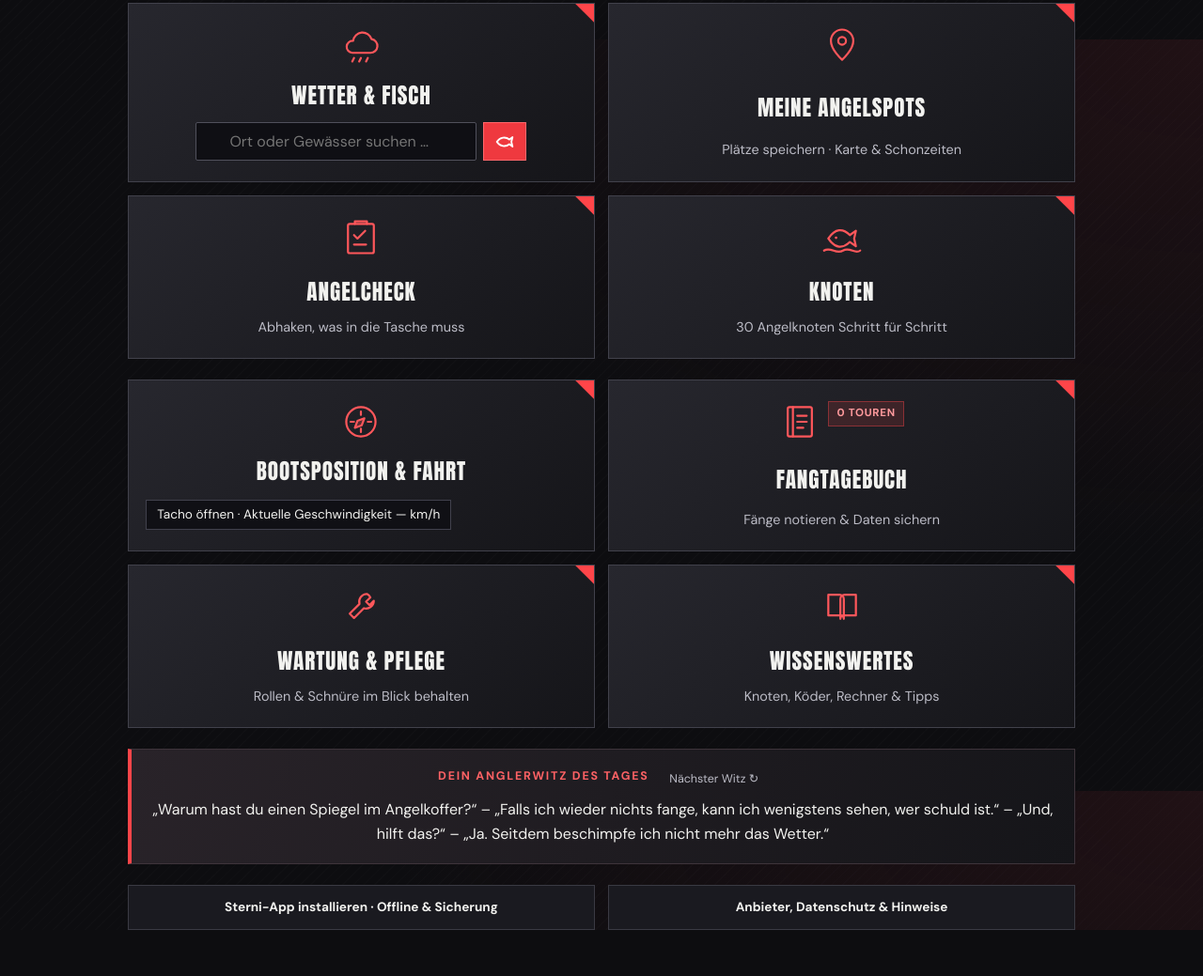
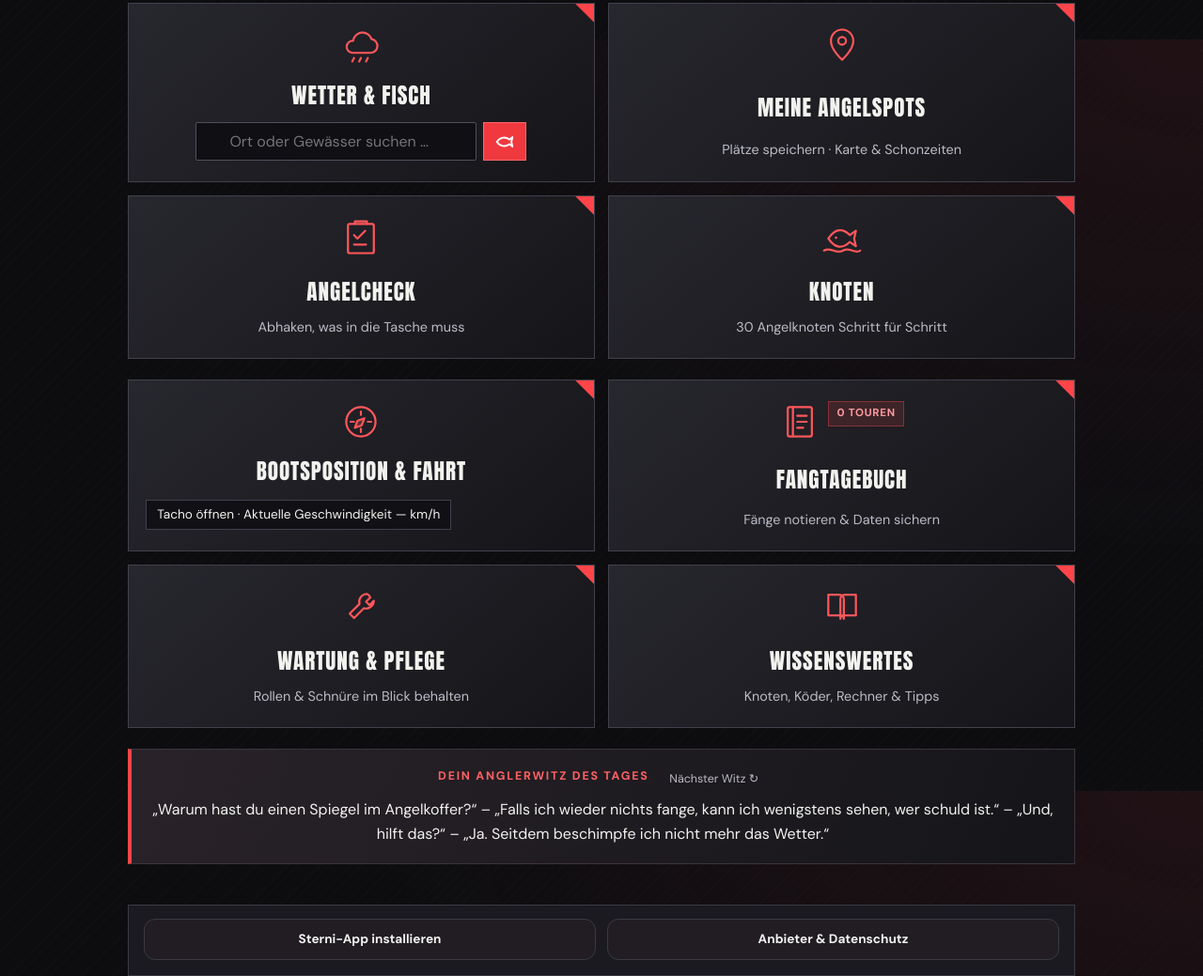
Before and after one commit to christianpaulsternberg-sketch/Sterni-APP, a plain HTML site: page index.html in a window 1280 px wide. Shown: the part 758-1797 px from the top of the page at 94% size. Before the commit the page ends 1748 px from the top, so only its background shows below. Drawn offline with nearby package versions, Linux system fonts and the light colour scheme.

Commit message:
Vereinheitliche Footer auf allen App-Seiten

```diff
--- a/index.html
+++ b/index.html
@@ -205,9 +205,6 @@
           <p id="anglerwitz" class="daily-joke-text"></p>
         </article>
 
-        <div class="quick-links start-bottom-tiles" id="start-bottom-tiles">
-          <a class="app-install" href="#installation">Sterni-App installieren · Offline &amp; Sicherung</a>
-        </div>
       </section>
 
       <section id="view-installation" class="app-view" aria-labelledby="installation-heading" hidden>
@@ -1315,7 +1312,7 @@
     </main>
 
     <!-- Legal Footer -->
-    <footer class="app-legal-footer" aria-label="Anbieter, Datenschutz und Hinweise"><h2><a class="legal-tile-link" href="#hinweise">Anbieter, Datenschutz &amp; Hinweise</a></h2><nav aria-label="Rechtliche Informationen"><a href="#hinweise">Anbieter / Impressum</a><a href="#hinweise">Datenschutz</a><a href="#hinweise">Hinweise</a><a href="#hinweise">Gewährleistung &amp; Haftung</a></nav><p><strong>Gewährleistungs- und Haftungshinweis</strong><br>Keine zusätzliche Garantie für Vollständigkeit, Fehlerfreiheit oder Verfügbarkeit. Gesetzliche Ansprüche bleiben unberührt.</p></footer>
+    <footer class="app-legal-footer" aria-label="Sterni-App-Footer"><div class="app-footer-actions"><a class="app-install" href="#installation">Sterni-App installieren</a><a class="legal-tile-link" href="#hinweise">Anbieter &amp; Datenschutz</a></div></footer>
   </div>
 
   <!-- Sticky Bottom Quick-Nav (visible when not on #start) -->
--- a/js/app.js
+++ b/js/app.js
@@ -61,14 +61,6 @@ window.STERNI_APP = (() => {
     });
 
     const stickyNav = document.getElementById("sticky-quick-nav");
-    const legalFooter = document.querySelector(".app-legal-footer");
-    const footerParent = clean === "start"
-      ? document.getElementById("start-bottom-tiles")
-      : document.querySelector(".app-shell");
-    if (legalFooter) legalFooter.hidden = clean === "quiz";
-    if (legalFooter && footerParent && legalFooter.parentElement !== footerParent) {
-      footerParent.append(legalFooter);
-    }
     const select = document.getElementById("quick-nav-select");
     stickyNav.hidden = clean === "start" || clean === "quiz";
     if (clean === "start") {
--- a/legal-footer.css
+++ b/legal-footer.css
@@ -1,2 +1,47 @@
-footer.app-legal-footer{display:block;box-sizing:border-box;width:100%;max-width:none;margin:0 auto;padding:16px 12px calc(18px + env(safe-area-inset-bottom,0px));border:0;border-top:1px solid #59515d;border-radius:0;background:#141318;color:#e7e2ea;font:12px/1.6 system-ui,-apple-system,Segoe UI,sans-serif;text-align:center;overflow-wrap:normal}footer.app-legal-footer h2{font:700 14px/1.4 system-ui,-apple-system,Segoe UI,sans-serif;color:#fff5f2;letter-spacing:0;text-transform:none;margin:0 0 8px}footer.app-legal-footer nav{display:grid;grid-template-columns:repeat(4,minmax(0,1fr));align-items:center;gap:4px;margin:0;padding:0;overflow:visible}footer.app-legal-footer a{display:flex;justify-content:center;align-items:center;min-height:44px;color:#ffb8b9;font:600 12px/1.4 system-ui,-apple-system,Segoe UI,sans-serif;text-decoration:underline;text-underline-offset:3px;white-space:normal;word-break:normal;hyphens:none}footer.app-legal-footer a:focus-visible{outline:3px solid #ffcb87;outline-offset:2px}footer.app-legal-footer p{margin:10px 0 0;color:#d6d0dc;font:12px/1.6 system-ui,-apple-system,Segoe UI,sans-serif}footer.app-legal-footer strong{color:#fff5f2;font-weight:700}.has-app-route footer.app-legal-footer{margin-bottom:calc(110px + env(safe-area-inset-bottom,0px))}
-footer.app-legal-footer{padding:10px 10px calc(12px + env(safe-area-inset-bottom,0px));font-size:11px}footer.app-legal-footer h2{font-size:11px;margin-bottom:4px}footer.app-legal-footer a{font-size:11px;font-weight:400;min-height:44px}footer.app-legal-footer p{font-size:11px;line-height:1.5;margin-top:6px}
+footer.app-legal-footer {
+  width: 100%;
+  box-sizing: border-box;
+  margin: 0;
+  padding: 0.85rem max(1rem, var(--content-inset, 1rem)) calc(1rem + env(safe-area-inset-bottom, 0px));
+  border-top: 1px solid var(--border, #59515d);
+  background: var(--surface, #141318);
+}
+.app-footer-actions {
+  width: min(100%, 1120px);
+  margin: 0 auto;
+  display: grid;
+  grid-template-columns: repeat(2, minmax(0, 1fr));
+  gap: 0.75rem;
+}
+.app-footer-actions a {
+  display: flex;
+  align-items: center;
+  justify-content: center;
+  min-height: 44px;
+  padding: 0.7rem 0.9rem;
+  border: 1px solid var(--border, #59515d);
+  border-radius: 0.75rem;
+  background: var(--surface-raised, #211d23);
+  color: var(--ink, #f4eef4);
+  font: 700 0.85rem/1.35 var(--body, system-ui, sans-serif);
+  text-align: center;
+  text-decoration: none;
+  overflow-wrap: anywhere;
+  transition: border-color 0.16s ease, background 0.16s ease, transform 0.16s ease;
+}
+.app-footer-actions a:hover,
+.app-footer-actions a:active,
+.app-footer-actions a:focus-visible {
+  border-color: var(--accent, #ff4549);
+  background: linear-gradient(140deg, #3c282f, #1c181e);
+  transform: translateY(-2px);
+}
+.app-footer-actions a:focus-visible { outline: 3px solid #ffcb87; outline-offset: 2px; }
+@media (prefers-reduced-motion: reduce) {
+  .app-footer-actions a { transition: none; }
+  .app-footer-actions a:hover, .app-footer-actions a:active { transform: none; }
+}
+@media (max-width: 420px) {
+  .app-footer-actions { gap: 0.45rem; }
+  .app-footer-actions a { min-height: 48px; padding-inline: 0.5rem; font-size: 0.76rem; }
+}
```
